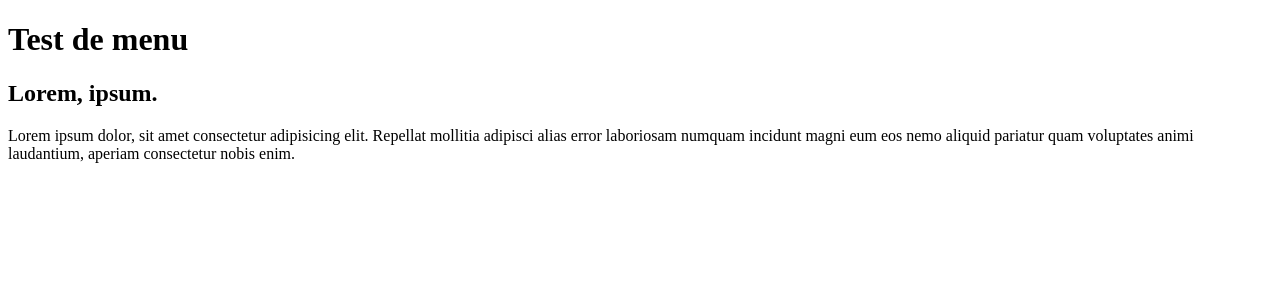
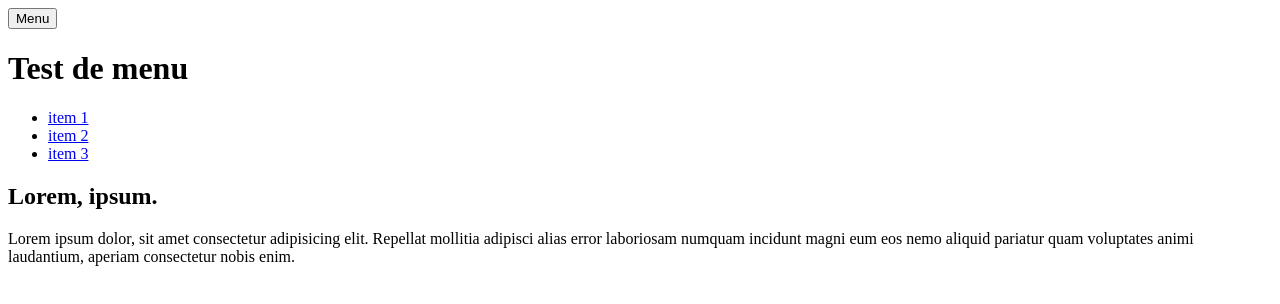
Before and after one commit to MMI-SAE-105/2022-r113-tp2-menu-alpinejs-Thomas22p, a website: page index.html in a window 1280 px wide. Drawn offline with nearby package versions, Linux system fonts and the light colour scheme.

Commit message:
Installation d'Alpine JS

```diff
--- a/index.html
+++ b/index.html
@@ -5,12 +5,22 @@
     <meta http-equiv="X-UA-Compatible" content="IE=edge" />
     <meta name="viewport" content="width=device-width, initial-scale=1.0" />
     <title>Test menu</title>
+    <script defer src="https://unpkg.com/alpinejs"></script>
   </head>
   <body>
     <!-- https://emmet.io/ -->
     <!-- header>h1{Test de menu} -->
     <header>
+      <button>Menu</button>
       <h1>Test de menu</h1>
+
+      <nav id="mainNav">
+        <ul>
+          <li><a href="#">item 1</a></li>
+          <li><a href="#">item 2</a></li>
+          <li><a href="#">item 3</a></li>
+        </ul>
+      </nav>
     </header>
     <!-- h2>lorem2^p>lorem -->
     <h2>Lorem, ipsum.</h2>
```
